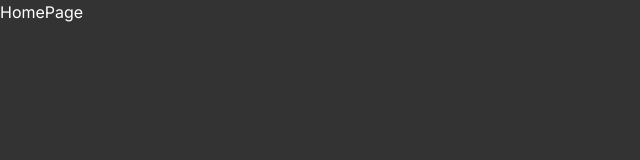
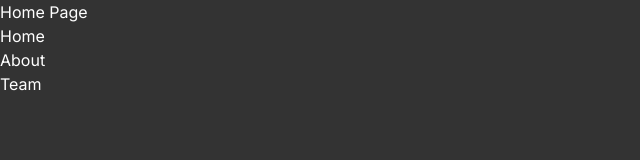
Before and after one commit to GideonOdiokine/next13_crash, a Next.js app: page / in a window 1280 px wide. Shown: the top 160 px of the page, without its empty margins (0-640 px from the left). Built offline with nearby package versions, Linux system fonts and the light colour scheme.

Commit message:
page routing

```diff
--- /dev/null
+++ b/app/about/page.jsx
@@ -0,0 +1,12 @@
+import React from 'react'
+
+const AboutPage = () => {
+  return (
+    <div>
+        <h1> About Gideon Media</h1>
+        <p> We are a media company that specializes in creating content for the web. </p>
+    </div>
+  )
+}
+
+export default AboutPage
--- /dev/null
+++ b/app/about/team/page.jsx
@@ -0,0 +1,12 @@
+import React from 'react'
+
+const TeamPage = () => {
+  return (
+    <div>
+        <h1> Our Team </h1>
+        <p> We are a small team of developers and designers. </p>
+    </div>
+  )
+}
+
+export default TeamPage
--- a/app/page.js
+++ b/app/page.js
@@ -1,9 +1,23 @@
 import React from 'react'
+import Link from 'next/link'
 
 const HomePage = () => {
   return (
-    <div>HomePage</div>
-  )
+    <div>
+      <h1>Home Page</h1>
+      <ul>
+        <li>
+          <Link href="/">Home </Link>
+        </li>
+        <li>
+          <Link href="/about">About </Link>
+        </li>
+        <li>
+        <Link href="/about/team">Team </Link>
+        </li>
+      </ul>
+    </div>
+  );
 }
 
 export default HomePage
```
